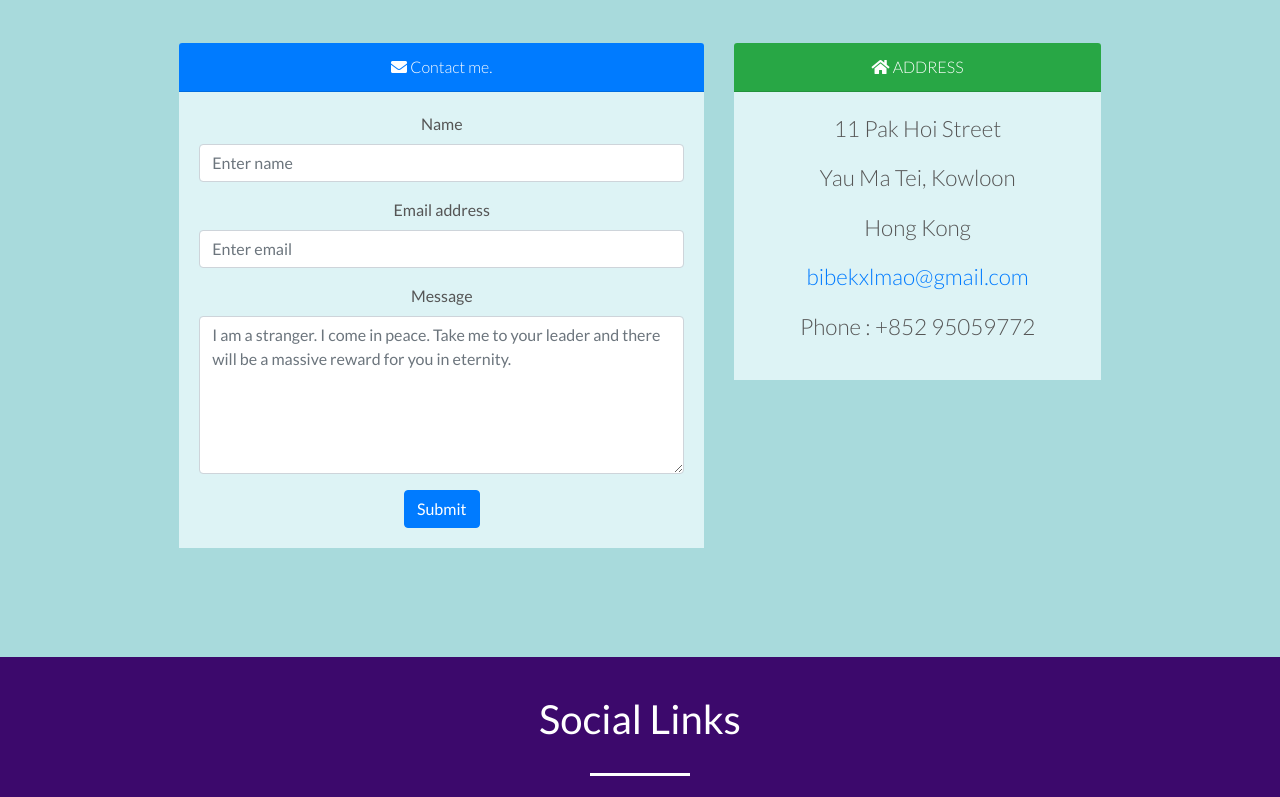
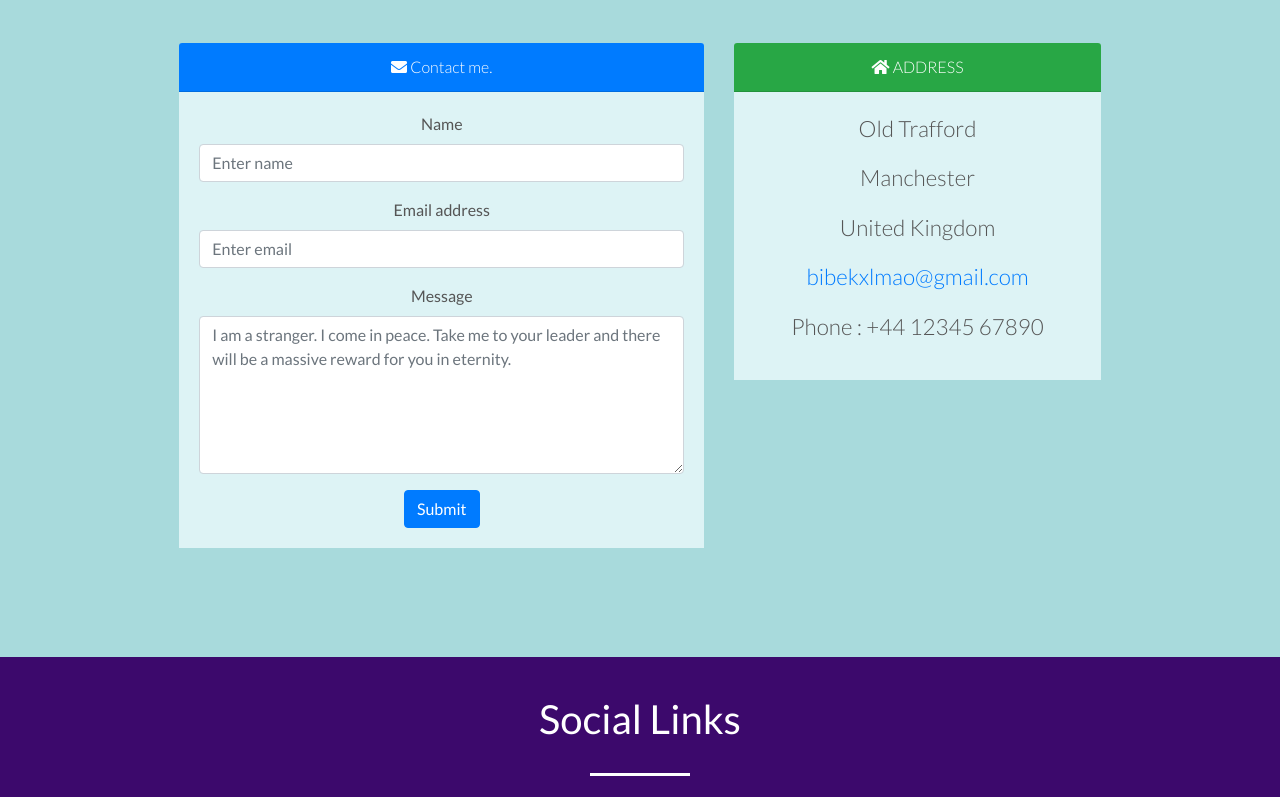
Before and after one commit to BibekX/bibekx.github.io, a plain HTML site: page index.html in a window 1280 px wide. Shown: the part 3219-4016 px from the top of the page. Drawn offline with nearby package versions, Linux system fonts and the light colour scheme.

Commit message:
update 1.04

```diff
--- a/index.html
+++ b/index.html
@@ -299,11 +299,11 @@
                         <div class="card-header bg-success text-white text-uppercase"><i class="fa fa-home"></i> Address
                         </div>
                         <div class="card-body">
-                            <p>11 Pak Hoi Street</p>
-                            <p>Yau Ma Tei, Kowloon</p>
-                            <p>Hong Kong</p>
+                            <p>Old Trafford</p>
+                            <p>Manchester</p>
+                            <p>United Kingdom</p>
                             <p><a href="mailto:bibekxlmao@gmail.com" target="_blank">bibekxlmao@gmail.com</a></p>
-                            <p>Phone : +852 95059772</p>
+                            <p>Phone : +44 12345 67890</p>
                         </div>
                     </div>
                 </div>
```
